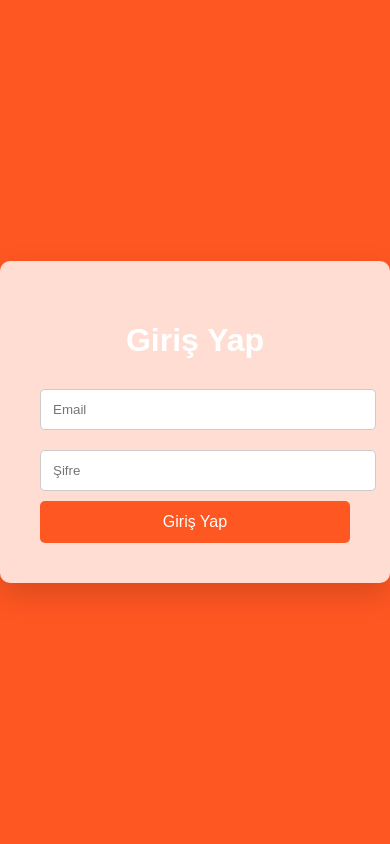
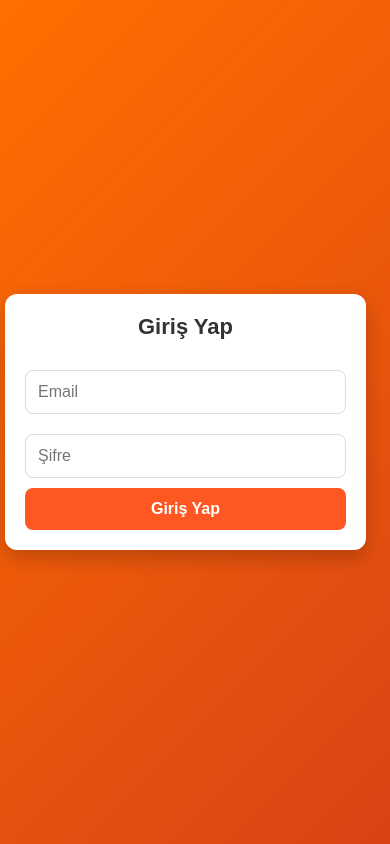
Before and after one commit to EcanErdem/claudeClone, a React (Create React App) app in the folder client/: page /login in a window 390 px wide. Built offline with nearby package versions, Linux system fonts and the light colour scheme.

Commit message:
login ve signup tasarım bitti

```diff
--- a/client/src/components/LoginPage.js
+++ b/client/src/components/LoginPage.js
@@ -1,5 +1,4 @@
-//navigate ve route olayını yapamadım genel.
-// bıraktım bu haliyle tasarım gözüksün bi şey diye öyleisne oluştuğum bi sayfa
+ // bıraktım bu haliyle tasarım gözüksün bi şey diye öyleisne oluştuğum bi sayfa
 import React, { useState } from "react";
 import { useNavigate } from "react-router-dom"; // useNavigate kullanıldı
 import '../styles/loginPage.css';
--- a/client/src/components/SignupPage.js
+++ b/client/src/components/SignupPage.js
@@ -1,5 +1,3 @@
-//navigate ve route olayını yapamadım genel.
-// bıraktım bu haliyle tasarım gözüksün bi şey diye öyleisne oluştuğum bi sayfa
 import React, { useState } from "react";
 import { useNavigate } from "react-router-dom";
 import '../styles/signupPage.css';
--- a/client/src/styles/loginPage.css
+++ b/client/src/styles/loginPage.css
@@ -1,48 +1,85 @@
-/* Login sayfasının temel stili */
-.login-page {
+/* Login Sayfası Modern ve Responsive Stil */
+
+* {
+  box-sizing: border-box;
+  margin: 0;
+  padding: 0;
+}
+
+body {
   display: flex;
   justify-content: center;
   align-items: center;
   height: 100vh;
-    background-color: #FF5722; /* Arka plan rengi */
-    color: white;
-    font-family: Arial, sans-serif;
+  background: linear-gradient(135deg, #FF6F61, #D84315);
+  font-family: 'Poppins', sans-serif;
 }
 
 .login-container {
-    background: rgba(255, 255, 255, 0.8); /* Hafif opak beyaz arka plan */
-    padding: 40px;
-    border-radius: 10px;
-    max-width: 400px;
-    width: 100%;
-    box-shadow: 0 12px 30px rgba(0, 0, 0, 0.15);
+  background: white;
+  padding: 30px;
+  border-radius: 12px;
+  max-width: 380px;
+  width: 90%;
+  box-shadow: 0 8px 20px rgba(0, 0, 0, 0.2);
+  text-align: center;
+  animation: fadeIn 0.5s ease-in-out;
+}
+
+@keyframes fadeIn {
+  from { opacity: 0; transform: translateY(-10px); }
+  to { opacity: 1; transform: translateY(0); }
 }
 
 .login-container h1 {
-    text-align: center;
   margin-bottom: 20px;
+  font-size: 24px;
+  color: #333;
 }
 
 .login-container input {
   width: 100%;
   padding: 12px;
   margin: 10px 0;
-    border: 1px solid #ccc;
-    border-radius: 5px;
+  border: 1px solid #ddd;
+  border-radius: 8px;
+  font-size: 16px;
+  transition: all 0.3s ease;
+}
+
+.login-container input:focus {
+  border-color: #FF5722;
+  outline: none;
+  box-shadow: 0 0 8px rgba(255, 87, 34, 0.5);
 }
 
 .login-container button {
   width: 100%;
   padding: 12px;
-    background-color: #FF5722;
+  background: #FF5722;
   color: white;
   border: none;
-    border-radius: 5px;
+  border-radius: 8px;
+  font-size: 18px;
+  font-weight: bold;
   cursor: pointer;
-    font-size: 16px;
-    transition: background-color 0.3s;
+  transition: background 0.3s;
 }
 
 .login-container button:hover {
-    background-color: #D84315;
+  background: #D84315;
 }
+
+/* Responsive Tasarım */
+@media (max-width: 480px) {
+  .login-container {
+    padding: 20px;
+    width: 95%;
+  }
+  .login-container h1 {
+    font-size: 22px;
+  }
+  .login-container button {
+    font-size: 16px;
+  }
+}
--- a/client/src/styles/signupPage.css
+++ b/client/src/styles/signupPage.css
@@ -0,0 +1,84 @@
+
+* {
+    box-sizing: border-box;
+    margin: 0;
+    padding: 0;
+  }
+
+  body {
+    display: flex;
+    justify-content: center;
+    align-items: center;
+    height: 100vh;
+    background: linear-gradient(135deg, #FF6F00, #D84315);
+    font-family: 'Poppins', sans-serif;
+  }
+
+  .signup-container {
+    background: white;
+    padding: 30px;
+    border-radius: 12px;
+    max-width: 400px;
+    width: 90%;
+    box-shadow: 0 8px 20px rgba(0, 0, 0, 0.2);
+    text-align: center;
+    animation: fadeIn 0.5s ease-in-out;
+  }
+
+  @keyframes fadeIn {
+    from { opacity: 0; transform: translateY(-10px); }
+    to { opacity: 1; transform: translateY(0); }
+  }
+
+  .signup-container h1 {
+    margin-bottom: 20px;
+    font-size: 24px;
+    color: #333;
+  }
+
+  .signup-container input {
+    width: 100%;
+    padding: 12px;
+    margin: 10px 0;
+    border: 1px solid #ddd;
+    border-radius: 8px;
+    font-size: 16px;
+    transition: all 0.3s ease;
+  }
+
+  .signup-container input:focus {
+    border-color: #FF6F00;
+    outline: none;
+    box-shadow: 0 0 8px rgba(255, 111, 0, 0.5);
+  }
+
+  .signup-container button {
+    width: 100%;
+    padding: 12px;
+    background: #D84315;
+    color: white;
+    border: none;
+    border-radius: 8px;
+    font-size: 18px;
+    font-weight: bold;
+    cursor: pointer;
+    transition: background 0.3s;
+  }
+
+  .signup-container button:hover {
+    background: #BF360C;
+  }
+
+  /* Responsive Tasarım */
+  @media (max-width: 480px) {
+    .signup-container {
+      padding: 20px;
+      width: 95%;
+    }
+    .signup-container h1 {
+      font-size: 22px;
+    }
+    .signup-container button {
+      font-size: 16px;
+    }
+  }
```
Lines whose indentation alone changed are shown as unchanged.
